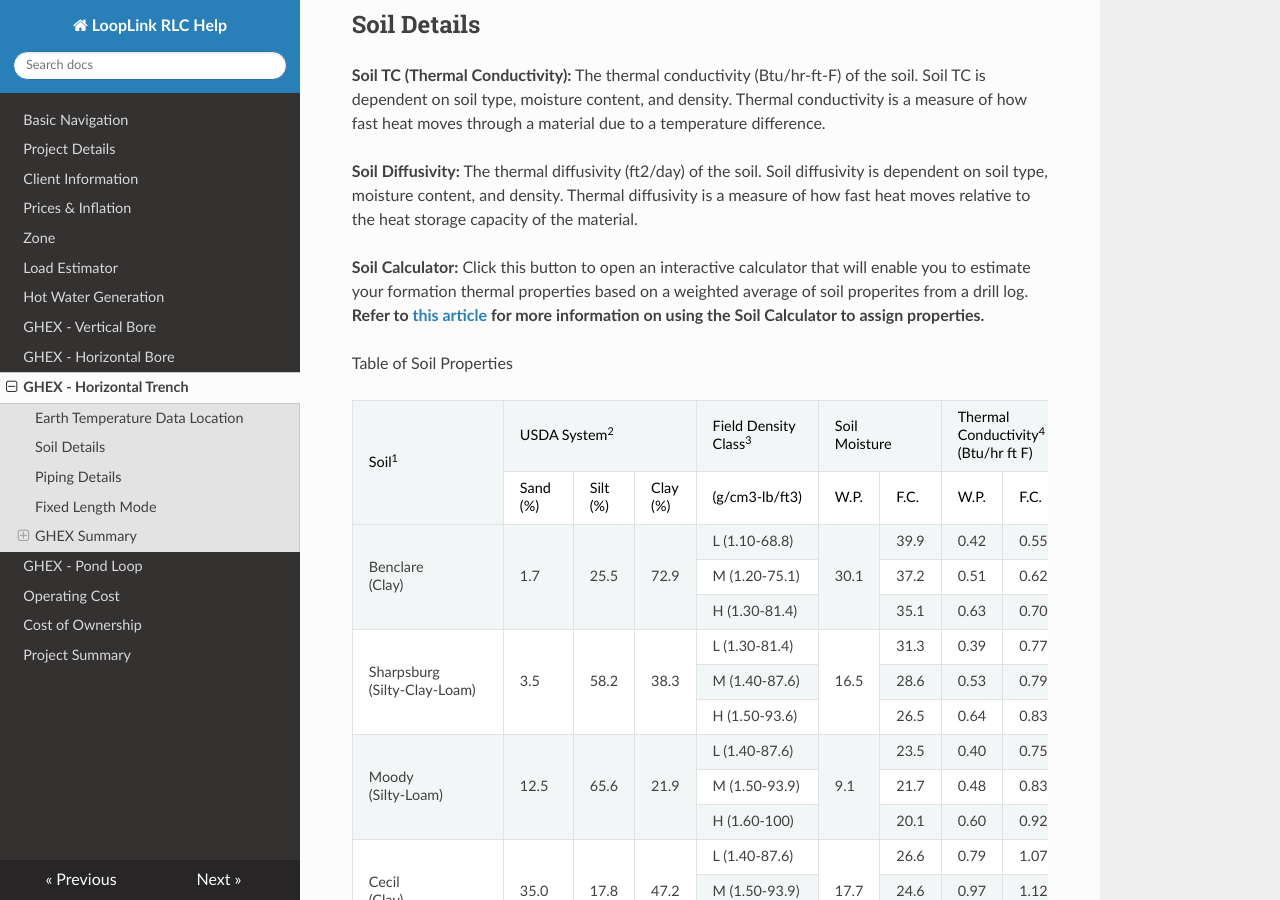
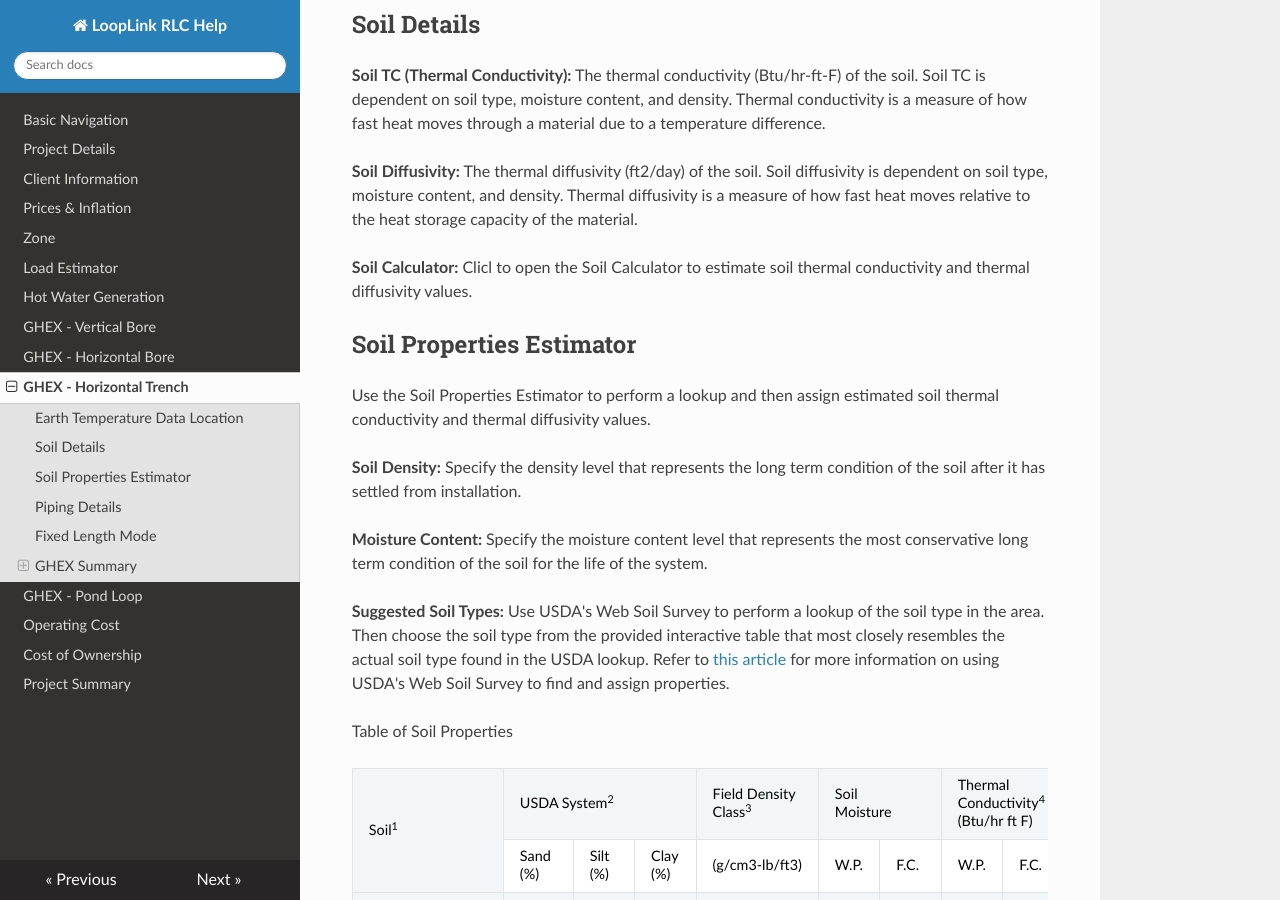
Before and after one commit to geoconnections-rjc/RLC_DOCS, an MkDocs documentation site: the page built from docs/horizontal_trench.md, in a window 1280 px wide and 900 px high, scrolled down 574 px. Built offline with MkDocs 1.6.1, drawn with Linux system fonts in a browser that asks for light colours; nearby versions of some CDN libraries; old or Windows-style settings are respelled for this version of MkDocs.

Commit message:
Add help for USDA WSS link

```diff
--- a/docs/horizontal_trench.md
+++ b/docs/horizontal_trench.md
@@ -14,8 +14,17 @@
 
 **Soil Diffusivity:** The thermal diffusivity (ft2/day) of the soil. Soil diffusivity is dependent on soil type, moisture content, and density. Thermal diffusivity is a measure of how fast heat moves relative to the heat storage capacity of the material.
 
-**Soil Calculator:** Click this button to open an interactive calculator that will enable you to estimate your formation thermal properties based on a weighted average of soil properites from a drill log.
-**Refer to <a href="http://blog.geoconnectionsinc.com/2017/04/soil-identification-for-horizontal-geo.html" target="_blank">this article</a> for more information on using the Soil Calculator to assign properties.**
+**Soil Calculator:** Clicl to open the Soil Calculator to estimate soil thermal conductivity and thermal diffusivity values.
+
+##Soil Properties Estimator
+Use the Soil Properties Estimator to perform a lookup and then assign estimated soil thermal conductivity and thermal diffusivity values.
+
+**Soil Density:** Specify the density level that represents the long term condition of the soil after it has settled from installation.
+
+**Moisture Content:** Specify the moisture content level that represents the most conservative long term condition of the soil for the life of the system.
+
+**Suggested Soil Types:** Use USDA's Web Soil Survey to perform a lookup of the soil type in the area. Then choose the soil type from the provided interactive table that most closely resembles the actual soil type found in the USDA lookup.
+Refer to <a href="http://blog.geoconnectionsinc.com/2017/04/soil-identification-for-horizontal-geo.html" target="_blank">this article</a> for more information on using USDA's Web Soil Survey to find and assign properties.
 
 Table of Soil Properties</h1>
 
```
